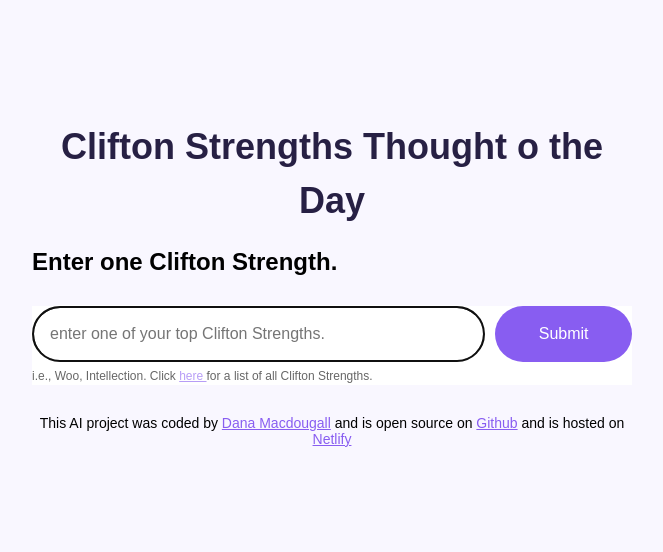
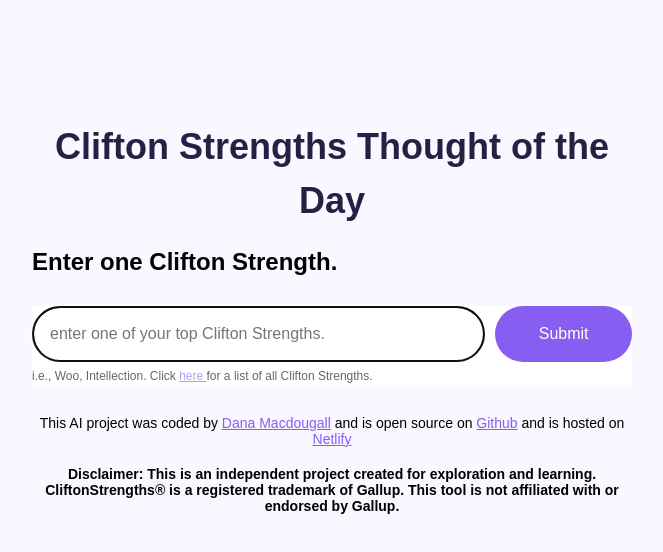
Before and after one commit to Danabishop249/CliftonStrengthsGenerator, a plain HTML site: page index.html in a window 1280 px wide. Shown: the whole page, without its empty margins (308-971 px from the left). Drawn offline with nearby package versions, Linux system fonts and the light colour scheme.

Commit message:
disclaimer added
Disclaimer was added

```diff
--- a/index.html
+++ b/index.html
@@ -11,7 +11,7 @@
   <body>
     <div class="container">
       <header>
-        <h1>Clifton Strengths Thought o the Day</h1>
+        <h1>Clifton Strengths Thought of the Day</h1>
         <h2>Enter one Clifton Strength.</h2>
       </header>
 
@@ -63,6 +63,12 @@
         >
           Netlify</a
         >
+
+        <h4>
+          Disclaimer: This is an independent project created for exploration and
+          learning. CliftonStrengths® is a registered trademark of Gallup. This
+          tool is not affiliated with or endorsed by Gallup.
+        </h4>
       </footer>
     </div>
   </body>
```
